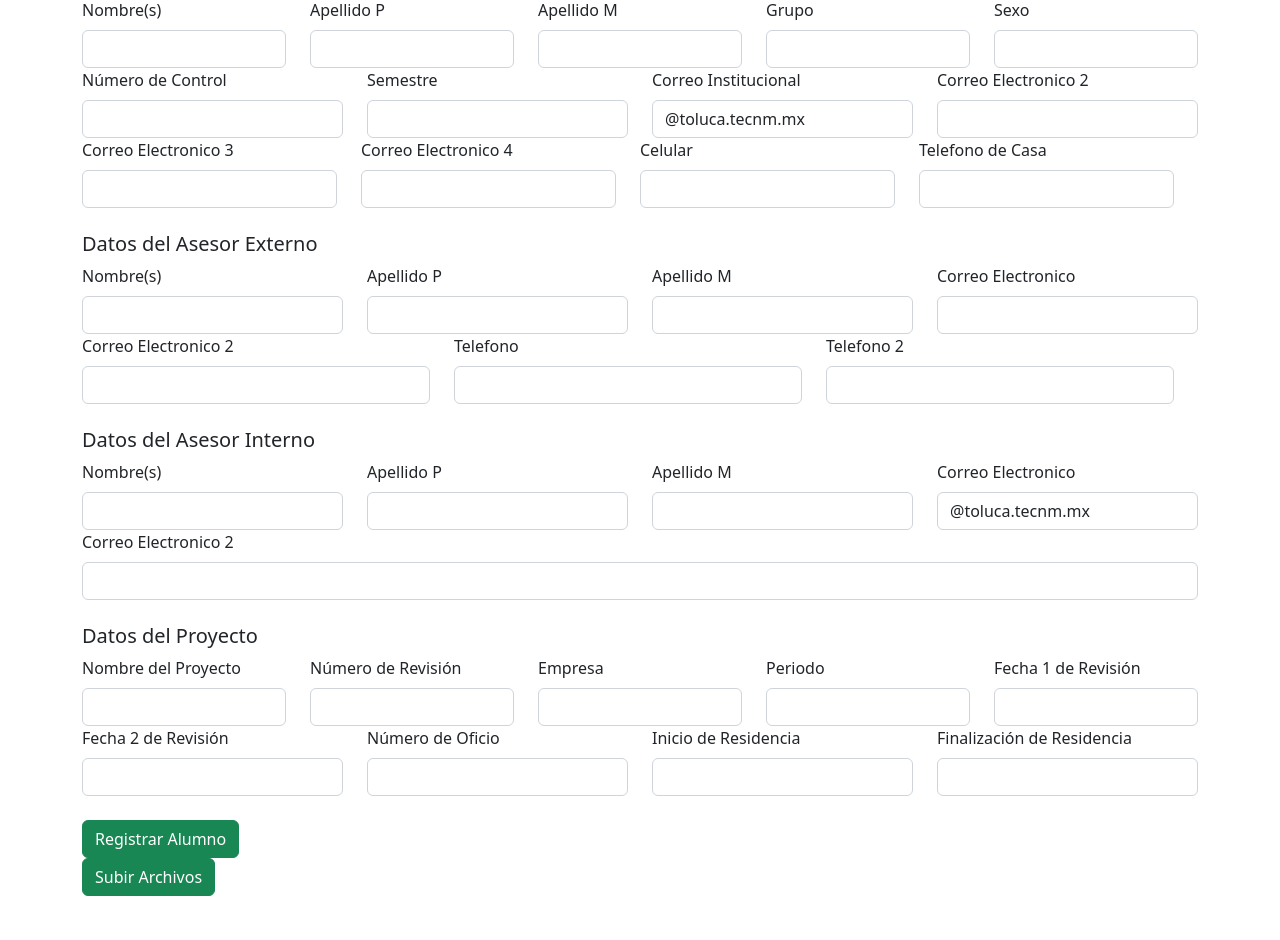
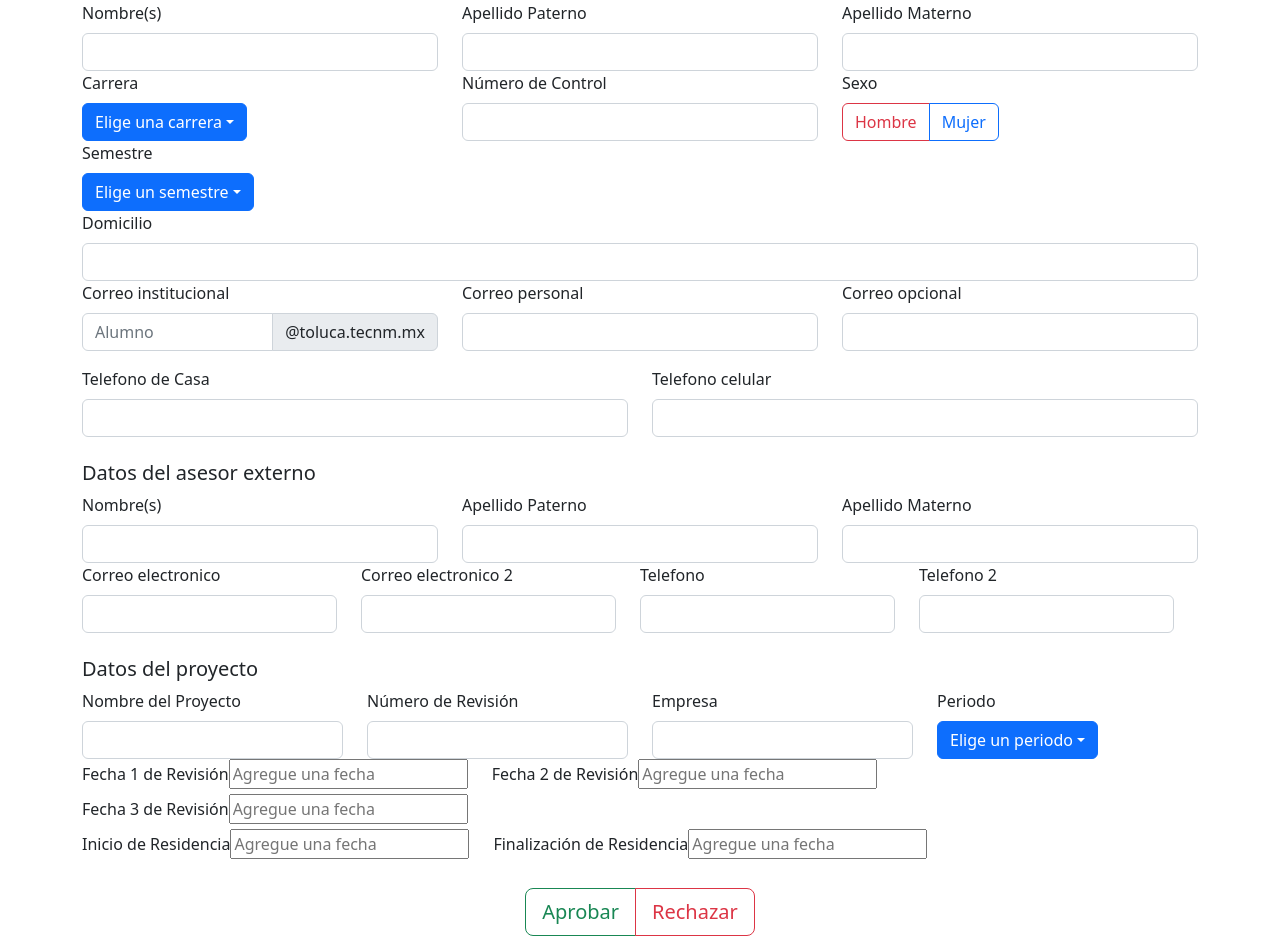
Before and after one commit to KevSSSSSS/itt-residencias, a React (Create React App) app: page /add in a window 1280 px wide. Shown: the part 240-1180 px from the top of the page. Before the commit the page ends 1136 px from the top, so only its background shows below. Built offline with nearby package versions, Linux system fonts and the light colour scheme.

Commit message:
Datepicker Kevs

```diff
--- a/package.json
+++ b/package.json
@@ -15,6 +15,7 @@
     "electron-is-dev": "^2.0.0",
     "react": "^18.2.0",
     "react-bootstrap": "^2.5.0",
+    "react-datepicker": "^4.8.0",
     "react-dom": "^18.2.0",
     "react-icons": "^4.4.0",
     "react-router-dom": "^6.4.1",
--- a/src/screens/AddResident.js
+++ b/src/screens/AddResident.js
@@ -1,139 +1,213 @@
-import React from "react";
-import { Col, Row, Container, Form, Button } from "react-bootstrap";
+import React, { useState } from "react";
+import {
+  Col,
+  Row,
+  Container,
+  Form,
+  Button,
+  InputGroup,
+  ButtonGroup,
+  ToggleButton,
+} from "react-bootstrap";
 import { Link } from "react-router-dom";
-import {BsFillArrowLeftSquareFill} from "react-icons/bs";
+import {
+  BsFillArrowLeftSquareFill,
+  BsFillPersonPlusFill,
+} from "react-icons/bs";
+import Dropdown from "react-bootstrap/Dropdown";
+
+import DatePicker from "react-datepicker";
+
+import "react-datepicker/dist/react-datepicker.css";
+
+//Datos de ejemplo
+import { careers, semesters } from "../test/DataExample";
+
+const radios = [
+  { name: "Hombre", value: "1" },
+  { name: "Mujer", value: "2" },
+];
 
 export default function AddResident() {
+  const [groupSelected, setGroupSelected] = useState("Elige una carrera");
+  const [semester, setSemester] = useState("Elige un semestre");
+  const [period, setPeriod] = useState("Elige un periodo");
+  const [startDateR1, setStartDateR1] = useState(null);
+  const [startDateR2, setStartDateR2] = useState(null);
+  const [startDateR3, setStartDateR3] = useState(null);
+  const [startDateStart, setStartDateStart] = useState(null);
+  const [startDateFinish, setStartDateFinish] = useState(null);
+  const [radioValue, setRadioValue] = useState(1);
+  const [approved, setApproved] = useState(null);
+
   return (
+    <Container style={{ marginTop: 10 }}>
+      <Link to={"/"}>
+        <BsFillArrowLeftSquareFill size={36} />
+      </Link>
+      {/*Datos del alumno*/}
+      <h1>
+        <BsFillPersonPlusFill size={45}></BsFillPersonPlusFill>
+        Agregar un residente
+      </h1>
 
-
-
-    <Container style={{marginTop: 10}}>
-      <Link to={"/"}>
-      <BsFillArrowLeftSquareFill size={36}/>
-      </Link>
-      <h1>Agregar un Residente</h1>
       <br></br>
-      <h5>Datos del Alumno</h5>
+      <h5>Datos del alumno</h5>
       <Form>
         <Form.Group>
           <Row>
             <Col>
               <Form.Label>Nombre(s)</Form.Label>
-              <Form.Control
-                type="text"
-              ></Form.Control>
+              <Form.Control type="text"></Form.Control>
             </Col>
             <Col>
-              <Form.Label>Apellido P</Form.Label>
-              <Form.Control
-                type="text"
-              ></Form.Control>
+              <Form.Label>Apellido Paterno</Form.Label>
+              <Form.Control type="text"></Form.Control>
             </Col>
             <Col>
-              <Form.Label>Apellido M</Form.Label>
-              <Form.Control
-                type="text"
-              ></Form.Control>
-            </Col>
-            <Col>
-              <Form.Label>Grupo</Form.Label>
-              <Form.Control
-                type="text"
-              ></Form.Control>
-            </Col>
-            <Col>
-              <Form.Label>Sexo</Form.Label>
+              <Form.Label>Apellido Materno</Form.Label>
               <Form.Control type="text"></Form.Control>
             </Col>
           </Row>
           <Row>
             <Col>
-              <Form.Label>Número de Control</Form.Label>
-              <Form.Control
-                type="text"
-              ></Form.Control>
+              <Row>
+                <Col>
+                  <Form.Label>Carrera</Form.Label>
+                  <Dropdown>
+                    <Dropdown.Toggle variant="primary" id="dropdown-basic">
+                      {groupSelected}
+                    </Dropdown.Toggle>
+                    <Dropdown.Menu>
+                      {careers.map((i) => {
+                        return (
+                          <Dropdown.Item
+                            key={i}
+                            onClick={() => {
+                              setGroupSelected(i);
+                            }}
+                          >
+                            {i}
+                          </Dropdown.Item>
+                        );
+                      })}
+                    </Dropdown.Menu>
+                  </Dropdown>
                 </Col>
                 <Col>
                   <Form.Label>Semestre</Form.Label>
+                  <Dropdown>
+                    <Dropdown.Toggle variant="primary" id="dropdown-basic">
+                      {semester}
+                    </Dropdown.Toggle>
+                    <Dropdown.Menu>
+                      {semesters.map((i) => {
+                        return (
+                          <Dropdown.Item
+                            key={i}
+                            onClick={() => {
+                              setSemester(i);
+                            }}
+                          >
+                            {i}
+                          </Dropdown.Item>
+                        );
+                      })}
+                    </Dropdown.Menu>
+                  </Dropdown>
+                </Col>
+              </Row>
+            </Col>
+            <Col>
+              <Form.Label>Número de Control</Form.Label>
               <Form.Control type="text"></Form.Control>
             </Col>
             <Col>
-
-              <Form.Label>Correo Institucional</Form.Label>
+              <div>
+                <Form.Label>Sexo</Form.Label>
+              </div>
+              <ButtonGroup>
+                {radios.map((radio, idx) => (
+                  <ToggleButton
+                    key={idx}
+                    id={`radio-${idx}`}
+                    type="radio"
+                    variant={idx % 2 ? "outline-primary" : "outline-danger"}
+                    name="radio"
+                    value={radio.value}
+                    checked={radioValue === radio.value}
+                    onChange={(e) => setRadioValue(e.currentTarget.value)}
+                  >
+                    {radio.name}
+                  </ToggleButton>
+                ))}
+              </ButtonGroup>
+            </Col>
+          </Row>
+          <Row>
+            <Col>
+              <Form.Label>Domicilio</Form.Label>
+              <Form.Control type="text"></Form.Control>
+            </Col>
+          </Row>
+          <Row>
+            <Col>
+              <Form.Label>Correo institucional</Form.Label>
+              <InputGroup className="mb-3">
                 <Form.Control
-                 type="text" value="@toluca.tecnm.mx"
-              ></Form.Control>
+                  placeholder="Alumno"
+                  aria-label="Alumno"
+                  aria-describedby="basic-addon2"
+                />
+                <InputGroup.Text id="basic-addon2">
+                  @toluca.tecnm.mx
+                </InputGroup.Text>
+              </InputGroup>
             </Col>
             <Col>
-              <Form.Label>Correo Electronico 2</Form.Label>
-              <Form.Control
-                type="text"
-              ></Form.Control>
+              <Form.Label>Correo personal</Form.Label>
+              <Form.Control type="text"></Form.Control>
             </Col>
+            <Col>
+              <Form.Label>Correo opcional</Form.Label>
+              <Form.Control type="text"></Form.Control>
+            </Col>
+          </Row>
           <Row>
             <Col>
-              <Form.Label>Correo Electronico 3</Form.Label>
-              <Form.Control
-                type="text"
-              ></Form.Control>
+              <Form.Label>Telefono de Casa</Form.Label>
+              <Form.Control type="text"></Form.Control>
             </Col>
             <Col>
-              <Form.Label>Correo Electronico 4</Form.Label>
-              <Form.Control
-                type="text"
-              ></Form.Control>
+              <Form.Label>Telefono celular</Form.Label>
+              <Form.Control type="text"></Form.Control>
             </Col>
-            <Col>
-              <Form.Label>Celular</Form.Label>
-              <Form.Control
-                type="text"
-              ></Form.Control>
-            </Col>
-            <Col>
-              <Form.Label>Telefono de Casa</Form.Label>
-              <Form.Control
-                type="text"
-              ></Form.Control>
-            </Col>
-
-            </Row>
           </Row>
         </Form.Group>
         <br></br>
-        <h5>Datos del Asesor Externo</h5>
+        <h5>Datos del asesor externo</h5>
         <Form.Group>
           <Row>
             <Col>
               <Form.Label>Nombre(s)</Form.Label>
-              <Form.Control
-                type="text"
-              ></Form.Control>
+              <Form.Control type="text"></Form.Control>
             </Col>
             <Col>
-              <Form.Label>Apellido P</Form.Label>
-              <Form.Control
-                type="text"
-              ></Form.Control>
+              <Form.Label>Apellido Paterno</Form.Label>
+              <Form.Control type="text"></Form.Control>
             </Col>
             <Col>
-              <Form.Label>Apellido M</Form.Label>
-              <Form.Control
-                type="text"
-              ></Form.Control>
-            </Col>
-            <Col>
-              <Form.Label>Correo Electronico</Form.Label>
-              <Form.Control
-                type="text"
-              ></Form.Control>
+              <Form.Label>Apellido Materno</Form.Label>
+              <Form.Control type="text"></Form.Control>
             </Col>
             <Row>
               <Col>
-              <Form.Label>Correo Electronico 2</Form.Label>
-              <Form.Control
-                type="text"
-              ></Form.Control>
+                <Form.Label>Correo electronico</Form.Label>
+                <Form.Control type="text"></Form.Control>
+              </Col>
+              <Col>
+                <Form.Label>Correo electronico 2</Form.Label>
+                <Form.Control type="text"></Form.Control>
               </Col>
               <Col>
                 <Form.Label>Telefono</Form.Label>
@@ -143,128 +217,175 @@ export default function AddResident() {
                 <Form.Label>Telefono 2</Form.Label>
                 <Form.Control type="text"></Form.Control>
               </Col>
-
             </Row>
           </Row>
         </Form.Group>
+        <br />
+        <h5>Datos del proyecto</h5>
+        <Form.Group>
+          <Row>
+            <Col>
+              <Form.Label>Nombre del Proyecto</Form.Label>
+              <Form.Control type="text"></Form.Control>
+            </Col>
+            <Col>
+              <Form.Label>Número de Revisión</Form.Label>
+              <Form.Control type="text"></Form.Control>
+            </Col>
+            <Col>
+              <Form.Label>Empresa</Form.Label>
+              <Form.Control type="text"></Form.Control>
+            </Col>
+            <Col>
+              <Form.Label>Periodo</Form.Label>
+              <Dropdown>
+                <Dropdown.Toggle variant="primary" id="dropdown-basic">
+                  {period}
+                </Dropdown.Toggle>
+                <Dropdown.Menu>
+                  <Dropdown.Item
+                    onClick={() => {
+                      setPeriod("Enero - Junio");
+                    }}
+                  >
+                    Enero - Junio
+                  </Dropdown.Item>
+                  <Dropdown.Item
+                    onClick={() => {
+                      setPeriod("Agosto - Diciembre");
+                    }}
+                  >
+                    Agosto - Diciembre
+                  </Dropdown.Item>
+                </Dropdown.Menu>
+              </Dropdown>
+            </Col>
+          </Row>
+          <Row>
+            <Col md="auto">
+              <Form.Label>Fecha 1 de Revisión</Form.Label>
+              <DatePicker
+                selected={startDateR1}
+                onChange={(date) => setStartDateR1(date)}
+                placeholderText={"Agregue una fecha"}
+              />
+            </Col>
+            <Col md="auto">
+              <Form.Label>Fecha 2 de Revisión</Form.Label>
+              <DatePicker
+                selected={startDateR2}
+                onChange={(date) => setStartDateR2(date)}
+                placeholderText={"Agregue una fecha"}
+              />
+            </Col>
+            <Col md="auto">
+              <Form.Label>Fecha 3 de Revisión</Form.Label>
+              <DatePicker
+                selected={startDateR3}
+                onChange={(date) => setStartDateR3(date)}
+                placeholderText={"Agregue una fecha"}
+              />
+            </Col>
+          </Row>
+          <Row>
+            <Col md="auto">
+              <Form.Label>Inicio de Residencia</Form.Label>
+              <DatePicker
+                selected={startDateStart}
+                onChange={(date) => setStartDateStart(date)}
+                placeholderText={"Agregue una fecha"}
+              />
+            </Col>
+            <Col md="auto">
+              <Form.Label>Finalización de Residencia</Form.Label>
+              <DatePicker
+                selected={startDateFinish}
+                onChange={(date) => setStartDateFinish(date)}
+                placeholderText={"Agregue una fecha"}
+              />
+            </Col>
+          </Row>
+        </Form.Group>
         <br></br>
-        <h5>Datos del Asesor Interno</h5>
+        <div
+          style={{
+            width: "100%",
+            justifyContent: "center",
+            alignItems: "center",
+            display: "flex",
+          }}
+        >
+          <ButtonGroup>
+            <Button
+              variant="outline-success"
+              size="lg"
+              active={approved}
+              onClick={() => {
+                setApproved(true);
+              }}
+            >
+              Aprobar
+            </Button>
+            <Button
+              variant="outline-danger"
+              size="lg"
+              active={approved == false}
+              onClick={() => {
+                setApproved(false);
+              }}
+            >
+              Rechazar
+            </Button>
+          </ButtonGroup>
+        </div>
+        <Col>
+          <Form.Label>Subir archivos</Form.Label>
+          <Form.Control type="file" multiple></Form.Control>
+        </Col>
+        <br></br>
+        {approved && (
+          <>
+            <h5>Datos del asesor interno</h5>
             <Form.Group>
               <Row>
                 <Col>
                   <Form.Label>Nombre(s)</Form.Label>
-              <Form.Control
-                type="text"
-              ></Form.Control>
+                  <Form.Control type="text"></Form.Control>
                 </Col>
                 <Col>
-              <Form.Label>Apellido P</Form.Label>
-              <Form.Control
-                type="text"
-              ></Form.Control>
+                  <Form.Label>Apellido Paterno</Form.Label>
+                  <Form.Control type="text"></Form.Control>
                 </Col>
                 <Col>
-              <Form.Label>Apellido M</Form.Label>
-              <Form.Control
-                type="text"
-              ></Form.Control>
-            </Col>
-            <Col>
-              <Form.Label>Correo Electronico</Form.Label>
-              <Form.Control
-                type="text" value="@toluca.tecnm.mx"
-              ></Form.Control>
+                  <Form.Label>Apellido Materno</Form.Label>
+                  <Form.Control type="text"></Form.Control>
                 </Col>
               </Row>
               <Row>
                 <Col>
-              <Form.Label>Correo Electronico 2</Form.Label>
-              <Form.Control
-                type="text"
-              ></Form.Control>
+                  <Form.Label>Correo electronico</Form.Label>
+                  <Form.Control type="text"></Form.Control>
                 </Col>
               </Row>
             </Form.Group>
-        <br></br>
-        <h5>Datos del Proyecto</h5>
-        <Form.Group>
             <Row>
-            <Col>
-              <Form.Label>Nombre del Proyecto</Form.Label>
-              <Form.Control
-                type="text"
-              ></Form.Control>
-            </Col>
-            <Col>
-              <Form.Label>Número de Revisión</Form.Label>
-              <Form.Control
-                type="text"
-              ></Form.Control>
-            </Col>
-            <Col>
-              <Form.Label>Empresa</Form.Label>
-              <Form.Control
-                type="text"
-              ></Form.Control>
-            </Col>
-            <Col>
-              <Form.Label>Periodo</Form.Label>
-              <Form.Control type="text" ></Form.Control>
-            </Col>
-            <Col>
-              <Form.Label>Fecha 1 de Revisión</Form.Label>
-              <Form.Control
-                type="text"
-              ></Form.Control>
+              <Col md="2">
+                <Form.Label>Número de Oficio</Form.Label>
+                <Form.Control type="text"></Form.Control>
               </Col>
             </Row>
-            <Row>
-            <Col>
-              <Form.Label>Fecha 2 de Revisión</Form.Label>
-              <Form.Control
-                type="text"
-              ></Form.Control>
-            </Col>
-            <Col>
-              <Form.Label>Número de Oficio</Form.Label>
-              <Form.Control
-                type="text"
-              ></Form.Control>
-            </Col>
-          <Col>
-              <Form.Label>Inicio de Residencia</Form.Label>
-              <Form.Control
-                type="text"
-              ></Form.Control>
-            </Col>
-            <Col>
-              <Form.Label>Finalización de Residencia</Form.Label>
-              <Form.Control
-                type="text"
-              ></Form.Control>
-            </Col>
-          </Row>
-        </Form.Group>
+          </>
+        )}
         <br></br>
         <Button
-          variant="success"
+          variant="outline-success"
+          size="lg"
           onClick={() => {
             alert("Se registro un usuario");
           }}
         >
-          Registrar Alumno
+          Registrar
         </Button>
-
-        <Col>
-        <Button
-          variant="success"
-          onClick={() => {
-
-          }}
-        >
-          Subir Archivos
-        </Button>
-        </Col>
       </Form>
     </Container>
   );
--- a/src/test/DataExample.js
+++ b/src/test/DataExample.js
@@ -1,3 +1,17 @@
+export const semesters = ["9 Noveno", "10 Decimo", "11 Onceavo", "12 Doceavo", "13 Treceavo"];
+
+export const careers = [
+  "Mecatronica",
+  "Electromecanica",
+  "Electronica",
+  "Gestion empresarial",
+  "Industrial",
+  "Logistica",
+  "Quimica",
+  "Sistemas computacionales",
+  "TICS",
+];
+
 export const groups = [
   {
     mounth: "Enero",
```
Also changed, not shown: 1 other file (tests, documents, lock files or other folders). Lines whose indentation alone changed are shown as unchanged.
